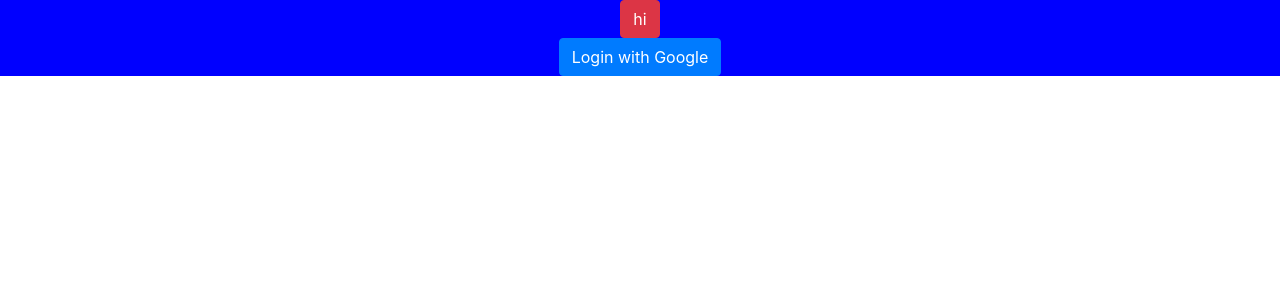
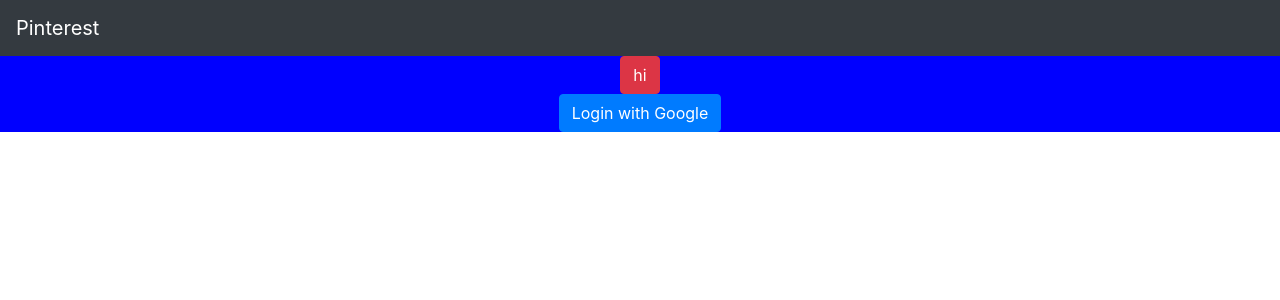
Before and after one commit to phillipsja97/react-pinterest, a React (Create React App) app: page / in a window 1280 px wide. Shown: the top 300 px of the page. Built offline with nearby package versions, Linux system fonts and the light colour scheme; no server answers.

Commit message:
auth is completed

```diff
--- a/src/App/App.js
+++ b/src/App/App.js
@@ -3,6 +3,7 @@
 import 'firebase/auth';
 import firebaseConnection from '../helpers/data/Connection';
 import Auth from '../Components/Auth/Auth';
+import MyNavbar from '../Components/MyNavBar/MyNavBar';
 import './App.scss';
 import 'bootstrap/dist/css/bootstrap.min.css';
 
@@ -33,6 +34,7 @@
 
     return (
       <div className="App">
+        <MyNavbar authed={authed}/>
         <button className="btn btn-danger">hi</button>
         {
         (authed) ? (<div>You Logged in</div>) : (<Auth />)
--- /dev/null
+++ b/src/Components/MyNavBar/MyNavBar.js
@@ -0,0 +1,38 @@
+import React from 'react';
+import PropTypes from 'prop-types';
+import firebase from 'firebase/app';
+import 'firebase/auth';
+
+class MyNavbar extends React.Component {
+  static propTypes = {
+    authed: PropTypes.bool,
+  }
+
+  logMeOut = (e) => {
+    e.preventDefault();
+    firebase.auth().signOut();
+  }
+
+  render() {
+    const { authed } = this.props;
+    return (
+    <div className="MyNavbar">
+        <nav className="navbar navbar-expand-lg navbar-dark bg-dark">
+          <span className="navbar-brand" href="#">Pinterest</span>
+          <button className="navbar-toggler" type="button" data-toggle="collapse" data-target="#navbarTogglerDemo02" aria-controls="navbarTogglerDemo02" aria-expanded="false" aria-label="Toggle navigation">
+            <span className="navbar-toggler-icon"></span>
+          </button>
+          <div className="collapse navbar-collapse" id="navbarTogglerDemo02">
+            <ul className="navbar-nav mr-auto mt-2 mt-lg-0">
+            </ul>
+            <div className="form-inline my-2 my-lg-0">
+              { authed && (<button className="nav-link btn btn-danger" onClick={this.logMeOut}>Logout</button>)}
+            </div>
+          </div>
+        </nav>
+      </div>
+    );
+  }
+}
+
+export default MyNavbar;
```
Also changed, not shown: src/Components/MyNavBar/MyNavBar.scss (added).
